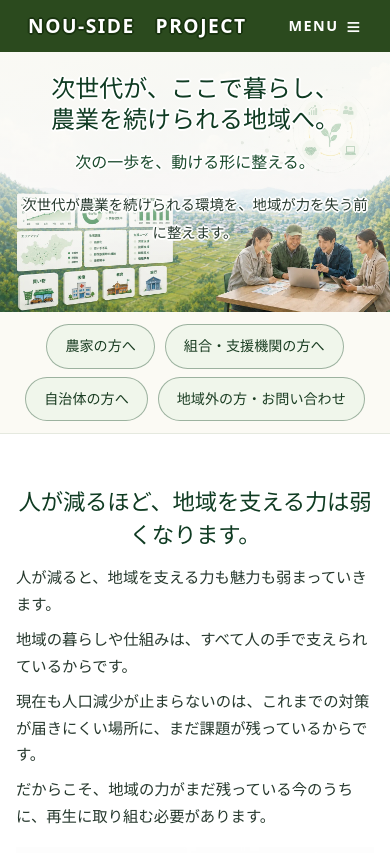
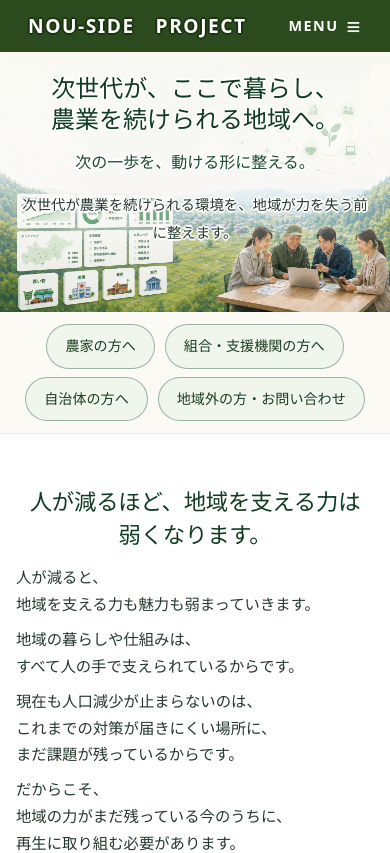
Before and after one commit to jlkoki70-prog/NOU-SIDE, a React (Vite) app: page / in a window 390 px wide. Shown: the top 853 px of the page. Built offline with nearby package versions, Linux system fonts and the light colour scheme.

Commit message:
natural JP line-breaking on mobile portrait only (keep-all + wbr)

```diff
--- a/src/App.tsx
+++ b/src/App.tsx
@@ -49,12 +49,30 @@ type DetailSectionData = {
   placeholderLabel?: string;
 };
 
+// 改行機会(<wbr>)を挿入する。「|」は明示的な改行ポイント（出力からは除去）。
+// 句読点（、。」）の直後にも改行機会を入れる。
+// スマホ縦の word-break: keep-all 時に、自然な位置（文の区切り）で折り返すための補助。
+// PC・スマホ横では keep-all が無効なので <wbr> は実質的に影響しない。
+function jpWrap(text: string): ReactNode {
+  const out: ReactNode[] = [];
+  const tokens = text.split("|");
+  tokens.forEach((tok, ti) => {
+    const parts = tok.split(/(?<=[、。」])/);
+    parts.forEach((part, i) => {
+      out.push(part);
+      if (i < parts.length - 1) out.push(<wbr key={`${ti}-${i}`} />);
+    });
+    if (ti < tokens.length - 1) out.push(<wbr key={`b${ti}`} />);
+  });
+  return out;
+}
+
 // ── メインLP セクション（Section 2–6） ─────────────────────────────────────────
 
 const lpSections: LPSection[] = [
   {
     id: "section-02",
-    title: "人が減るほど、地域を支える力は弱くなります。",
+    title: "人が減るほど、地域を支える力は|弱くなります。",
     body: [
       "人が減ると、地域を支える力も魅力も弱まっていきます。",
       "地域の暮らしや仕組みは、すべて人の手で支えられているからです。",
@@ -570,15 +588,15 @@ function ContentSection({
   return (
     <section className="lp-section" id={section.id} aria-labelledby={`${section.id}-title`}>
       <div className="section-header">
-        <h2 id={`${section.id}-title`}>{section.title}</h2>
+        <h2 id={`${section.id}-title`}>{jpWrap(section.title)}</h2>
       </div>
       <div className={`section-main${hasRightColumn ? "" : " section-main--text-only"}`}>
         <div className="section-body">
           {section.subtitle && (
-            <p className="section-subtitle">{section.subtitle}</p>
+            <p className="section-subtitle">{jpWrap(section.subtitle)}</p>
           )}
           {section.body.map((paragraph) => (
-            <p key={paragraph}>{paragraph}</p>
+            <p key={paragraph}>{jpWrap(paragraph)}</p>
           ))}
         </div>
         {section.image && (
@@ -737,7 +755,7 @@ function EntranceSection() {
   return (
     <section className="entrance-section lp-section" id="entrance" aria-labelledby="entrance-title">
       <div className="section-header">
-        <h2 id="entrance-title">まず、あなたの入口から始めてください。</h2>
+        <h2 id="entrance-title">{jpWrap("まず、あなたの入口から|始めてください。")}</h2>
       </div>
       <p className="entrance-lead">
         立場によって、見える課題も、できることも違います。<br />
--- a/src/styles.css
+++ b/src/styles.css
@@ -2428,3 +2428,15 @@ footer {
     align-items: center;
   }
 }
+
+/* ── スマホ縦のみ：日本語を自然な区切りで折り返す ──────────────────
+   word-break: keep-all で勝手な改行を止め、jpWrap が挿入した
+   <wbr>（句読点直後・指定マーカー）の位置でのみ折り返す。
+   万一はみ出す場合は global の overflow-wrap: anywhere が緊急回避。
+   PC・スマホ横（幅>480px や横向き）には一切適用しない。 */
+@media (max-width: 480px) and (orientation: portrait) {
+  .section-header h2,
+  .section-body p {
+    word-break: keep-all;
+  }
+}
```
